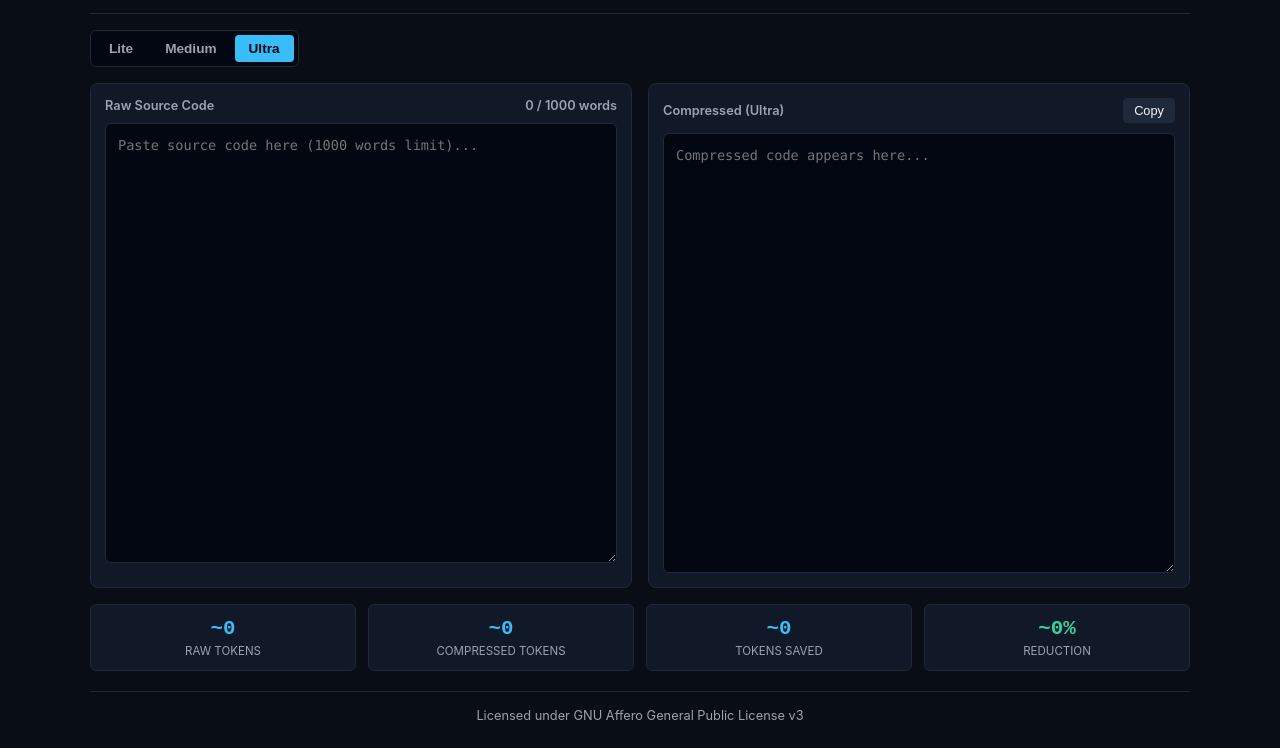
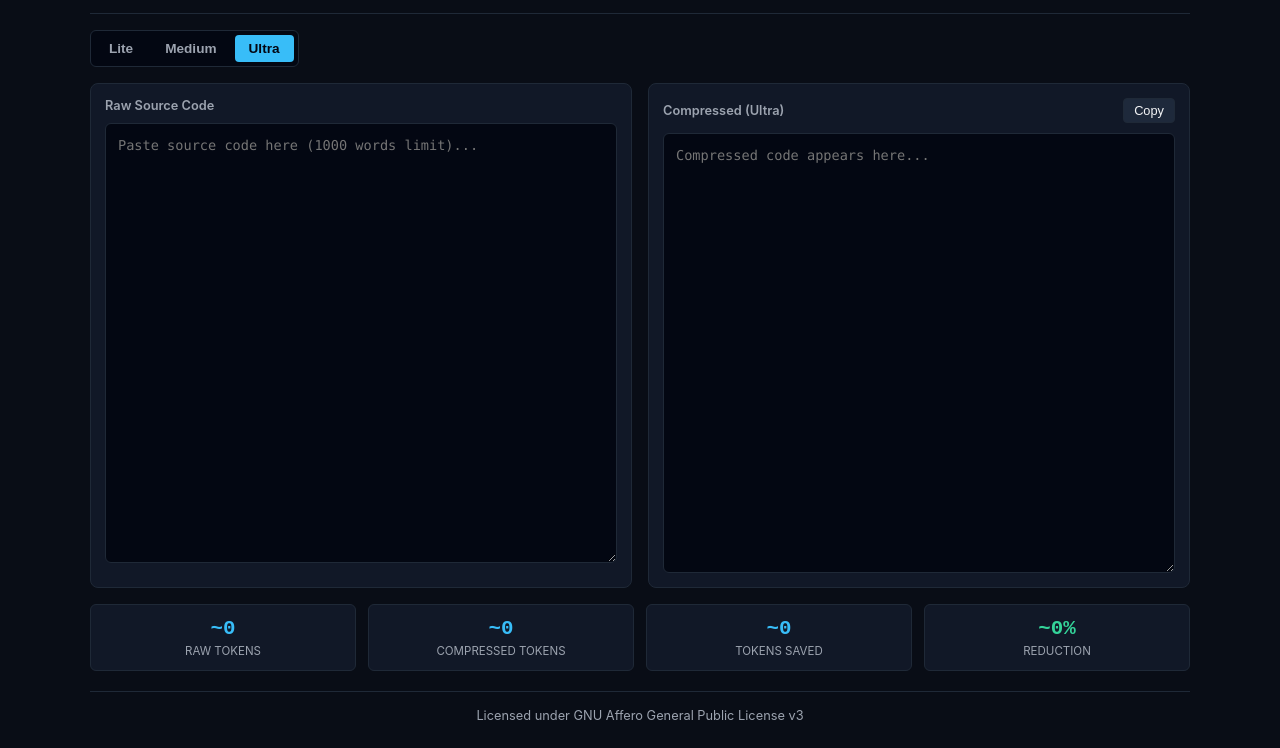
Before and after one commit to Grimm67123/cavecode, a plain HTML site: page index.html in a window 1280 px wide. Shown: the part 52-800 px from the top of the page. Drawn offline with Linux system fonts and the light colour scheme.

Commit message:
Update index.html

```diff
--- a/index.html
+++ b/index.html
@@ -176,7 +176,6 @@
       <div class="panel">
         <div class="panel-header">
           <span>Raw Source Code</span>
-          <span id="rawMeta">0 / 1000 words</span>
         </div>
         <textarea id="inputCode" placeholder="Paste source code here (1000 words limit)..." oninput="processCode()"></textarea>
       </div>
```
